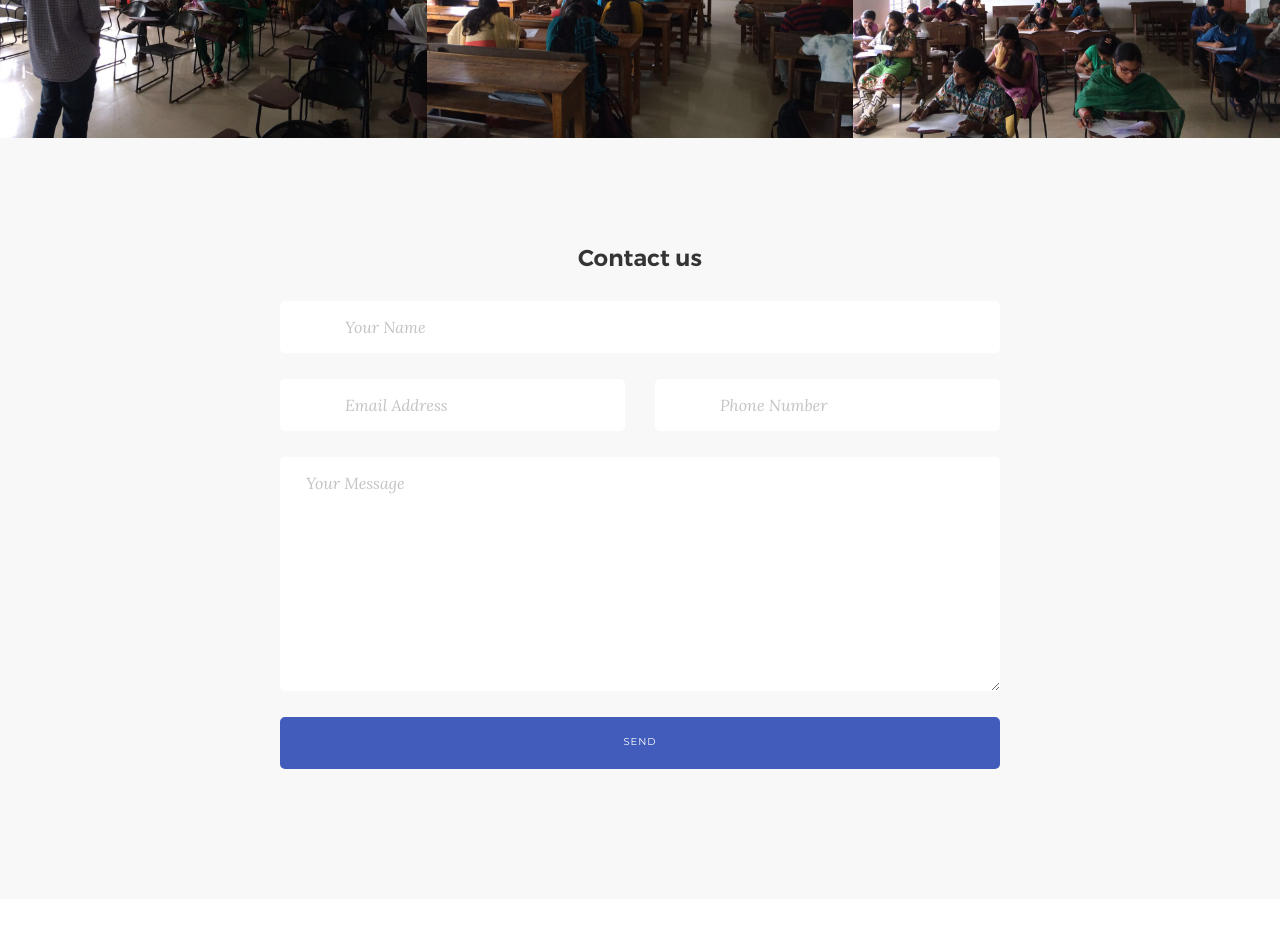
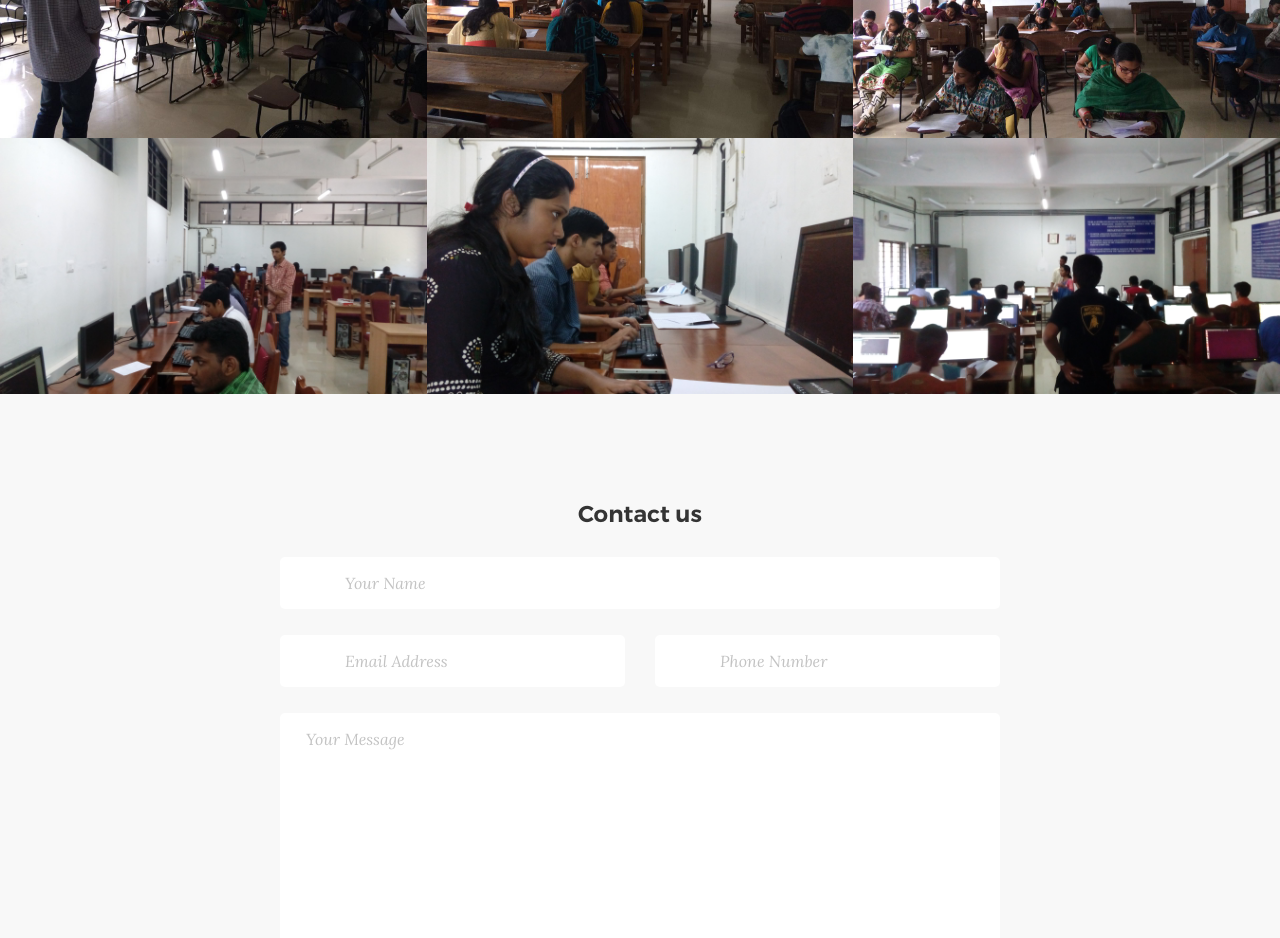
Before and after one commit to gautamkrishnar/ritcsa, a plain HTML site: page index.html in a window 1280 px wide. Shown: the part 3900-4838 px from the top of the page. Drawn offline with Linux system fonts and the light colour scheme; a web font is replaced by a local one.

Commit message:
added gallery

```diff
--- a/index.html
+++ b/index.html
@@ -217,6 +217,21 @@
 							<img alt="pic" src="img/apt3.jpeg">
 						</a>
 					</div>
+					<div class="col-md-4 col-sm-6 col-xs-12 masonry__item" data-masonry-filter="people">
+						<a data-lightbox="gallery" href="img/apt3.jpeg">
+							<img alt="pic" src="img/build3.jpg">
+						</a>
+					</div>
+					<div class="col-md-4 col-sm-6 col-xs-12 masonry__item" data-masonry-filter="people">
+						<a data-lightbox="gallery" href="img/apt3.jpeg">
+							<img alt="pic" src="img/build2.jpg">
+						</a>
+					</div>
+					<div class="col-md-4 col-sm-6 col-xs-12 masonry__item" data-masonry-filter="people">
+						<a data-lightbox="gallery" href="img/apt3.jpeg">
+							<img alt="pic" src="img/build1.jpg">
+						</a>
+					</div>
 
 
 				</div>
```
Also changed, not shown: img/build1.jpg (added), img/build2.jpg (added), img/build3.jpg (added).
